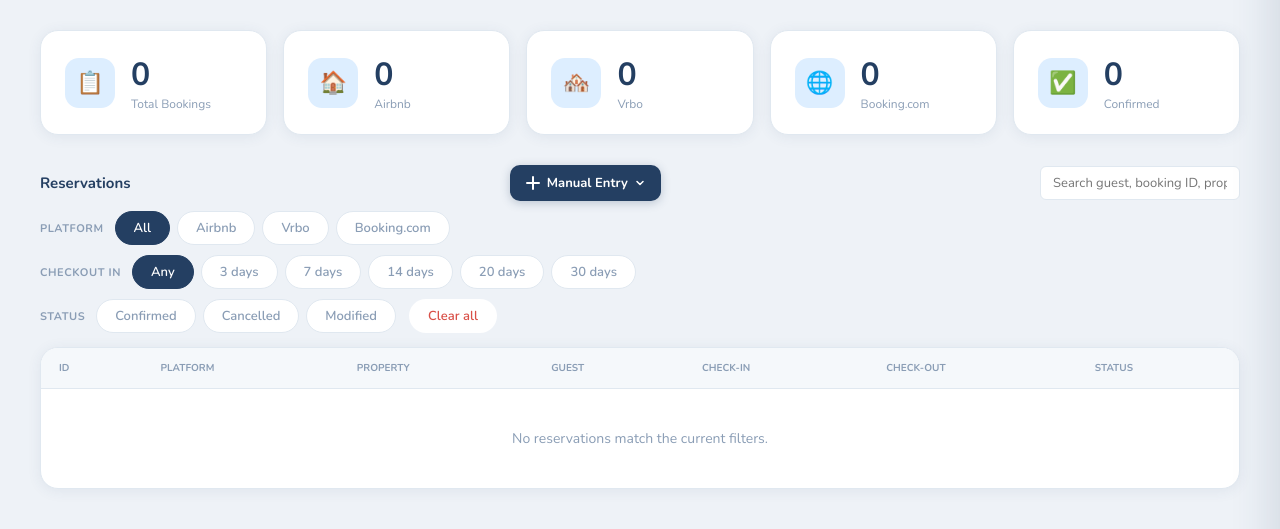
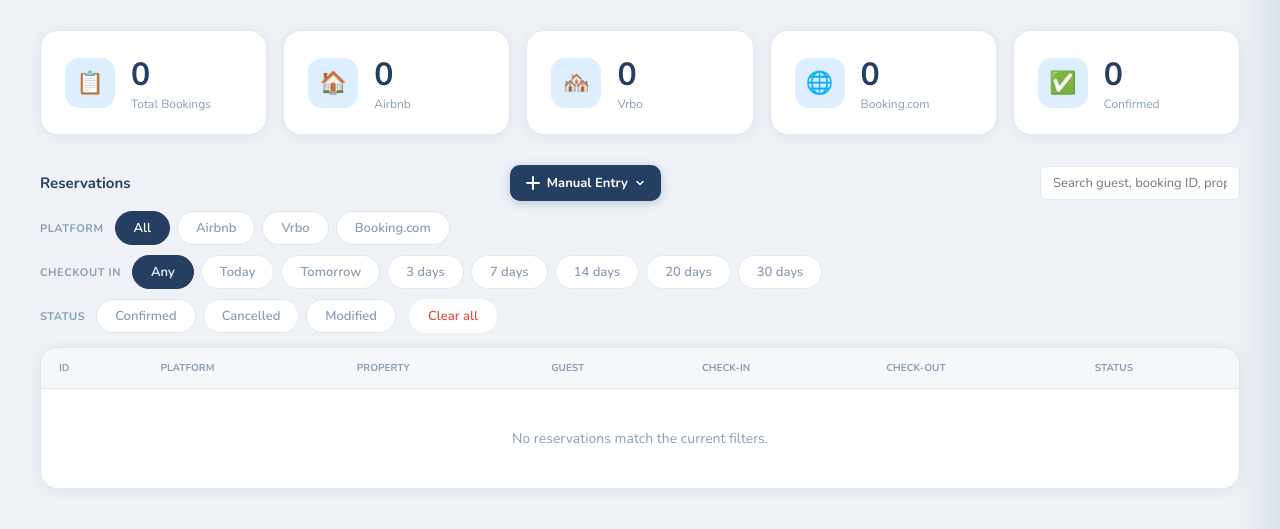
Before and after one commit to mustafat52/channel-manager, a FastAPI app: page /dashboard in a window 1280 px wide. Shown: the part 62-591 px from the top of the page. Run offline with FastAPI, Linux system fonts and the light colour scheme; the visitor is signed in with stand-in values (Sample User, id 1); parts of the project's set-up code (start-up, migrations or seed data) failed here and were passed over.

Commit message:
clinet changes

```diff
--- a/app/main.py
+++ b/app/main.py
@@ -4,7 +4,7 @@ from fastapi.templating import Jinja2Templates
 from sqlalchemy.orm import Session
 from sqlalchemy import func, or_
 from starlette.middleware.sessions import SessionMiddleware
-from datetime import date, timedelta
+from datetime import date, timedelta, datetime
 
 
 import os
@@ -61,6 +61,13 @@ def stop_scheduler():
 def home():
     return RedirectResponse("/login")
 
+def format_us(date_obj):
+    if not date_obj:
+        return ""
+    if isinstance(date_obj, str):
+        date_obj = datetime.fromisoformat(date_obj)
+    return date_obj.strftime("%m/%d/%Y")
+
 
 @app.get("/dashboard", response_class=HTMLResponse)
 def dashboard(
@@ -74,8 +81,15 @@ def dashboard(
         return RedirectResponse(url="/login")
 
     window_int: int | None = None
-    if window is not None and window.strip().lstrip('-').isdigit():
-        window_int = int(window)
+    window_type: str | None = None
+
+    if window:
+        w = window.strip().lower()
+
+        if w.isdigit():
+            window_int = int(w)
+        elif w in ["today", "tomorrow"]:
+            window_type = w
 
     db: Session = SessionLocal()
 
@@ -92,7 +106,15 @@ def dashboard(
             except ValueError:
                 pass
 
-        if window_int is not None:
+        # ✅ TODAY / TOMORROW filters
+        if window_type == "today":
+            query = query.filter(Booking.checkout_date == today)
+
+        elif window_type == "tomorrow":
+            query = query.filter(Booking.checkout_date == today + timedelta(days=1))
+
+        # ✅ EXISTING WINDOW FILTER (3,7,14...)
+        elif window_int is not None:
             window_end = today + timedelta(days=window_int)
             query = query.filter(
                 Booking.checkout_date >= today,
@@ -110,6 +132,10 @@ def dashboard(
             )
 
         bookings = query.order_by(Booking.checkout_date.asc()).all()
+
+        for b in bookings:
+            b.checkin_date = format_us(b.checkin_date)
+            b.checkout_date = format_us(b.checkout_date)
 
         total_bookings  = db.query(func.count(Booking.id)).scalar()
         airbnb_count    = db.query(func.count(Booking.id)).filter(Booking.platform == "airbnb").scalar()
@@ -130,7 +156,7 @@ def dashboard(
                 "confirmed_count":  confirmed_count,
                 "selected_platform": platform,
                 "selected_status":   status,
-                "window":            window_int,
+                "window":            window if window else None,
                 "search":            search,
                 "properties":        properties,
             },
--- a/app/templates/dashboard.html
+++ b/app/templates/dashboard.html
@@ -353,6 +353,16 @@ td.modified  { color:var(--amber); font-weight:700; }
 <a href="/dashboard{% if selected_platform or selected_status or search %}?{% endif %}{% if selected_platform %}platform={{ selected_platform }}{% endif %}{% if selected_status %}{% if selected_platform %}&{% endif %}status={{ selected_status }}{% endif %}{% if search %}{% if selected_platform or selected_status %}&{% endif %}search={{ search }}{% endif %}"
    class="{% if window is none %}active{% endif %}">
   Any
+</a>
+
+<a href="/dashboard?window=today{% if selected_platform %}&platform={{ selected_platform }}{% endif %}{% if selected_status %}&status={{ selected_status }}{% endif %}{% if search %}&search={{ search }}{% endif %}"
+   class="{% if window == 'today' %}active{% endif %}">
+  Today
+</a>
+
+<a href="/dashboard?window=tomorrow{% if selected_platform %}&platform={{ selected_platform }}{% endif %}{% if selected_status %}&status={{ selected_status }}{% endif %}{% if search %}&search={{ search }}{% endif %}"
+   class="{% if window == 'tomorrow' %}active{% endif %}">
+  Tomorrow
 </a>
 
 {% for d in [3, 7, 14, 20, 30] %}
```
